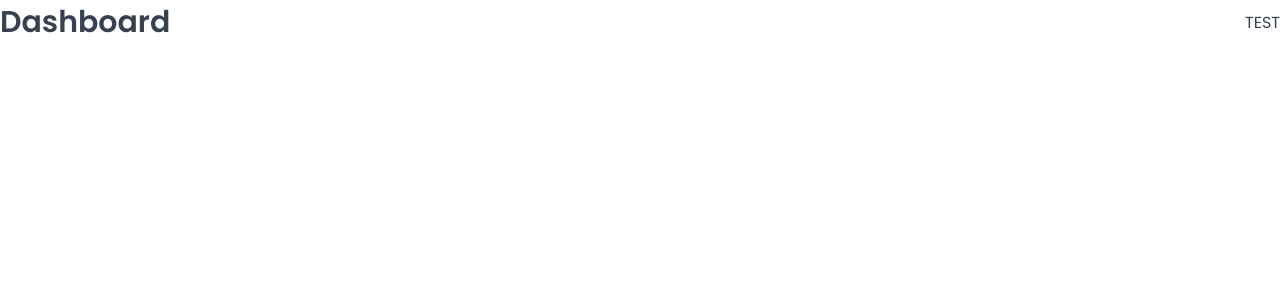
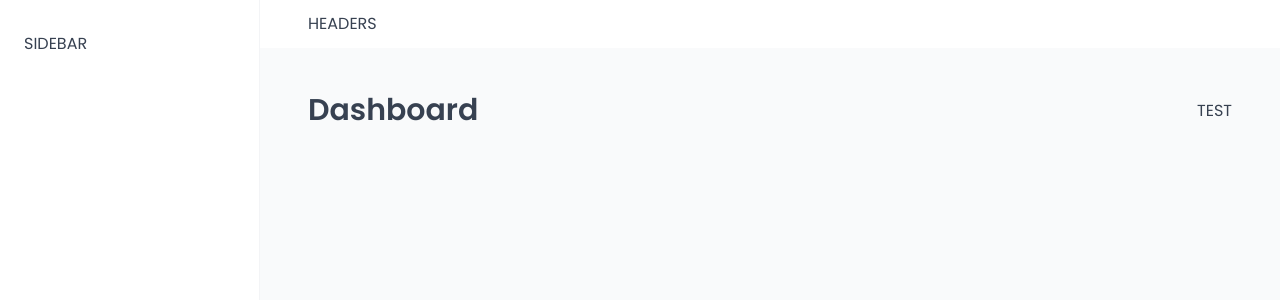
Before and after one commit to BaGorK/the-wild-oasis, a React (Vite) app: page /dashboard in a window 1280 px wide. Shown: the top 300 px of the page. Built offline with nearby package versions, Linux system fonts and the light colour scheme; a web font is replaced by a local one.

Commit message:
Building the App Layout

```diff
--- a/src/App.jsx
+++ b/src/App.jsx
@@ -7,6 +7,7 @@
 import Account from './pages/Account';
 import Login from './pages/Login';
 import PageNotFound from './pages/PageNotFound';
+import AppLayout from './ui/AppLayout';
 
 import GlobalStyles from './styles/GlobalStyles';
 
@@ -16,12 +17,14 @@
       <GlobalStyles />
       <BrowserRouter>
         <Routes>
+          <Route element={<AppLayout />}>
             <Route index element={<Navigate replace to='dashboard' />} />
             <Route path='dashboard' element={<Dashboard />} />
             <Route path='bookings' element={<Bookings />} />
             <Route path='cabins' element={<Cabins />} />
             <Route path='settings' element={<Settings />} />
             <Route path='account' element={<Account />} />
+          </Route>
           <Route path='login' element={<Login />} />
           <Route path='*' element={<PageNotFound />} />
         </Routes>
--- /dev/null
+++ b/src/ui/AppLayout.jsx
@@ -0,0 +1,29 @@
+import { Outlet } from 'react-router-dom';
+import styled from 'styled-components';
+import Header from './Header';
+import Sidebar from './Sidebar';
+
+const StyledAppLayout = styled.div`
+  display: grid;
+  grid-template-columns: 26rem 1fr;
+  grid-template-rows: auto 1fr;
+  height: 100vh;
+`;
+
+const Main = styled.main`
+  background-color: var(--color-grey-50);
+  padding: 4rem 4.8rem 6.4rem;
+`;
+function AppLayout() {
+  return (
+    <StyledAppLayout>
+      <Header />
+      <Sidebar />
+      <Main>
+        <Outlet />
+      </Main>
+    </StyledAppLayout>
+  );
+}
+
+export default AppLayout;
--- /dev/null
+++ b/src/ui/Header.jsx
@@ -0,0 +1,13 @@
+import styled from 'styled-components';
+
+const StyledHeader = styled.header`
+  background-color: var(--color-grey-0);
+  padding: 1.2rem 4.8rem;
+  border-bottom: 1px solid var(--color-gray-100);
+`;
+
+function Header() {
+  return <StyledHeader>HEADERS</StyledHeader>;
+}
+
+export default Header;
--- /dev/null
+++ b/src/ui/Sidebar.jsx
@@ -0,0 +1,15 @@
+import styled from 'styled-components';
+
+const StyledSidebar = styled.aside`
+  background-color: var(--color-grey-0);
+  padding: 3.2rem 2.4rem;
+  border-right: 1px solid var(--color-grey-100);
+
+  grid-row: 1 / -1;
+`;
+
+function Sidebar() {
+  return <StyledSidebar>SIDEBAR</StyledSidebar>;
+}
+
+export default Sidebar;
```
Lines whose indentation alone changed are shown as unchanged.
